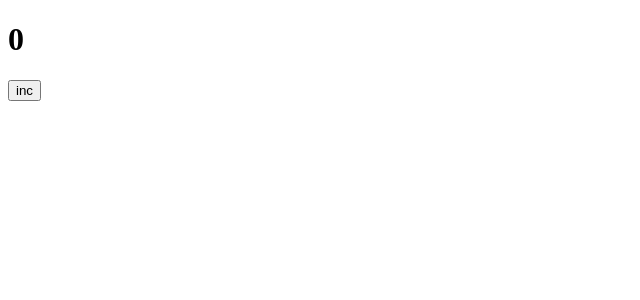
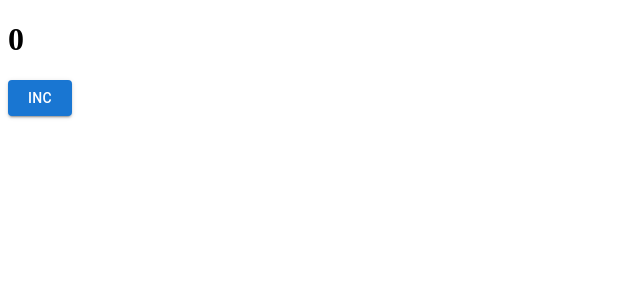
Before and after one commit to SerzhKonserzh/innowise-task-3, a React app: page / in a window 1280 px wide. Shown: the top 300 px of the page, without its empty margins (0-640 px from the left). Built offline with nearby package versions, Linux system fonts and the light colour scheme.

Commit message:
feat: add basic file structure

```diff
--- a/package.json
+++ b/package.json
@@ -34,6 +34,9 @@
     "webpack-dev-server": "^5.2.2"
   },
   "dependencies": {
+    "@emotion/react": "^11.14.0",
+    "@emotion/styled": "^11.14.1",
+    "@mui/material": "^7.3.5",
     "react": "^19.2.0",
     "react-dom": "^19.2.0"
   }
--- a/src/components/App.tsx
+++ b/src/App.tsx
@@ -1,6 +1,7 @@
 import React, { useState } from "react";
+import Button from '@mui/material/Button';
 
-export const App = () => {
+export default function App() {
   const [count, setCount] = useState<number>(0);
 
   const increment = () => setCount(prev => prev + 1);
@@ -8,7 +9,7 @@ export const App = () => {
   return (
     <div>
       <h1>{count}</h1>
-      <button onClick={increment}>inc</button>
+      <Button onClick={increment} variant="contained">inc</Button>
     </div>
   );
 }
--- a/src/index.tsx
+++ /dev/null
@@ -1,13 +0,0 @@
-import {createRoot} from "react-dom/client";
-import { App } from "./components/App";
-import React from "react";
-
-const root = document.getElementById('root');
-
-if(!root) {
-  throw new Error('root not found');
-}
-
-const container = createRoot(root);
-
-container.render(<App />);
--- /dev/null
+++ b/src/main.tsx
@@ -0,0 +1,9 @@
+import ReactDOM from 'react-dom/client';
+import App from './App';
+import React from 'react';
+
+ReactDOM.createRoot(document.getElementById('root') as HTMLElement).render(
+	<React.StrictMode>
+		<App />
+	</React.StrictMode>
+);
--- a/webpack.config.ts
+++ b/webpack.config.ts
@@ -19,7 +19,7 @@ export default (env: EnvVariables) => {
     //режим разработки
     mode: env.mode ?? "development",
     //входной файл
-    entry: path.resolve(__dirname, "src", "index.tsx"),
+    entry: path.resolve(__dirname, "src", "main.tsx"),
     //выходной файл
     output: {
       filename: "[name].[contenthash].js", //каждый раз подставляет хэш от контента
@@ -29,7 +29,7 @@ export default (env: EnvVariables) => {
     //подключаемые плагины
     plugins: [
       new HtmlWebpackPlugin({
-        template: path.resolve(__dirname, "public", "index.html"),
+        template: path.resolve(__dirname, "index.html"),
       }),
     ],
     module: {
```
Also changed, not shown: index.html (renamed from public/index.html), 1 other file (tests, documents, lock files or other folders).
